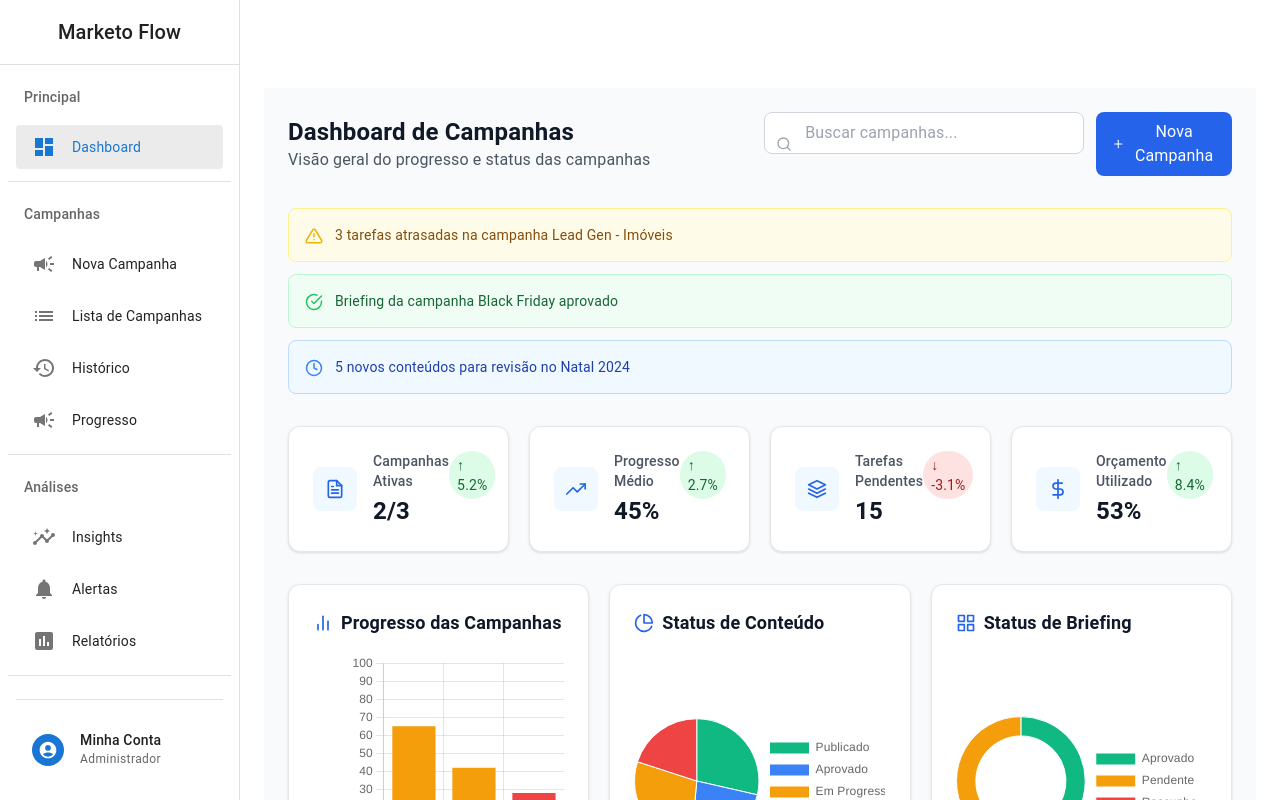
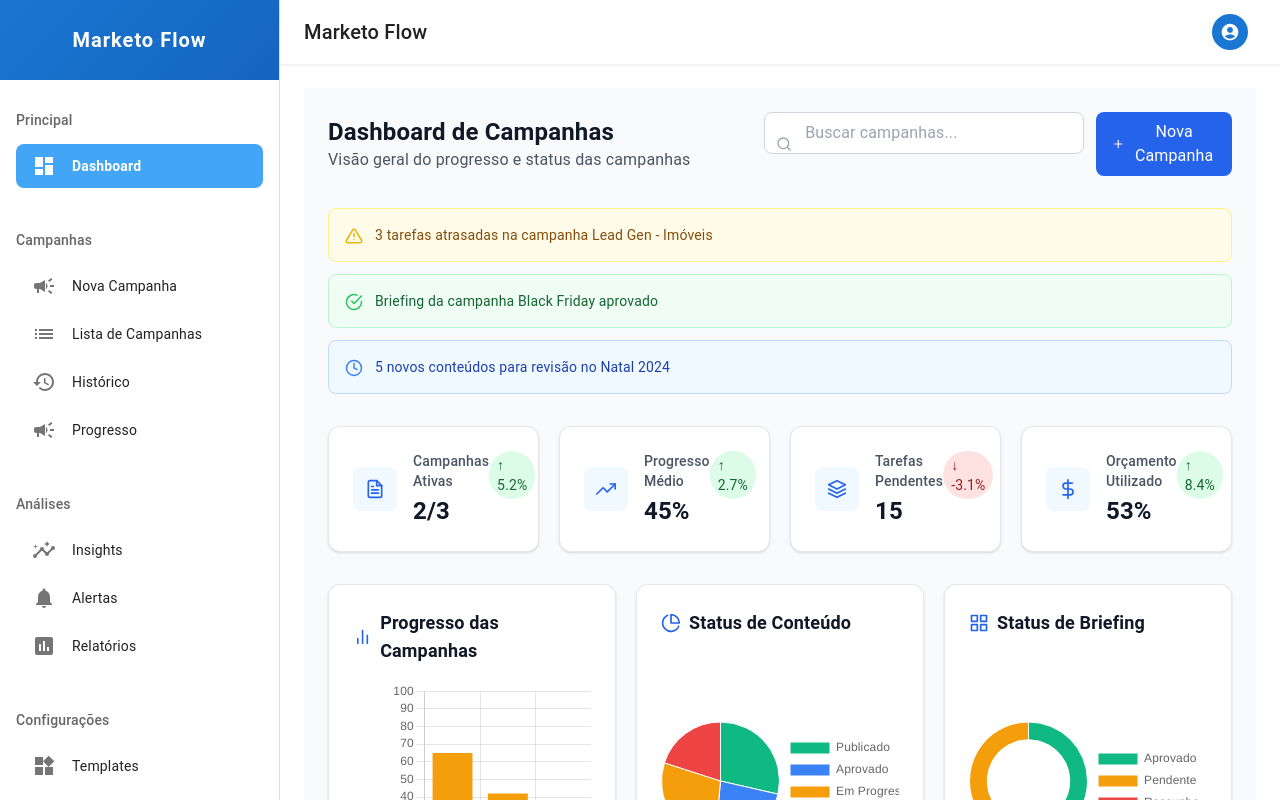
Before and after one commit to rayccoutinho/marketo-flow, a React (Create React App) app: page /insights/priority in a window 1280 px wide. Both pictures are taken after typing "name@example.com", "Sample123" into the empty fields and a click on the button "Acessar Plataforma". Shown: the top 800 px of the page. Built offline with nearby package versions, Linux system fonts and the light colour scheme.

Commit message:
Ajustando o Layout

```diff
--- a/public/index.html
+++ b/public/index.html
@@ -3,6 +3,7 @@
   <head>
     <meta charset="utf-8" />
     <link rel="icon" href="%PUBLIC_URL%/favicon.ico" />
+    <link rel="stylesheet" href="https://fonts.googleapis.com/css2?family=Inter:wght@300;400;500;600;700&display=swap"/>
     <meta name="viewport" content="width=device-width, initial-scale=1" />
     <meta name="theme-color" content="#000000" />
     <meta
--- /dev/null
+++ b/src/components/DataCard.tsx
@@ -0,0 +1,143 @@
+import React from 'react';
+import {
+  Card,
+  Typography,
+  Chip,
+  Box,
+  SvgIcon,
+  styled
+} from '@mui/material';
+import { TrendingUp, TrendingDown } from '@mui/icons-material';
+
+interface DataCardProps {
+  title: string;
+  value: string | number;
+  change: number;
+  icon?: React.ReactNode;
+  variant?: 'default' | 'accent';
+}
+
+const GradientCard = styled(Card)(({ theme }) => ({
+  position: 'relative',
+  overflow: 'hidden',
+  border: 'none',
+  borderRadius: '16px',
+  boxShadow: '0 4px 24px rgba(0, 0, 0, 0.08)',
+  transition: 'all 0.3s ease',
+  background: theme.palette.background.paper,
+  '&:hover': {
+    transform: 'translateY(-4px)',
+    boxShadow: '0 8px 32px rgba(0, 0, 0, 0.12)'
+  },
+  '&::before': {
+    content: '""',
+    position: 'absolute',
+    top: 0,
+    left: 0,
+    right: 0,
+    height: '4px',
+    background: 'linear-gradient(90deg, #6366F1, #8B5CF6)'
+  }
+}));
+
+const DataCard: React.FC<DataCardProps> = ({
+  title,
+  value,
+  change,
+  icon,
+  variant = 'default'
+}) => {
+  const isPositive = change >= 0;
+
+  return (
+    <GradientCard
+      sx={{
+        p: 3,
+        height: '100%',
+        ...(variant === 'accent' && {
+          background: 'linear-gradient(135deg, rgba(99, 102, 241, 0.1), rgba(139, 92, 246, 0.1))',
+          border: '1px solid rgba(99, 102, 241, 0.2)'
+        })
+      }}
+    >
+      <Box display="flex" justifyContent="space-between" alignItems="flex-start">
+        <Box>
+          <Typography
+            variant="overline"
+            color="text.secondary"
+            sx={{
+              display: 'block',
+              mb: 1,
+              fontWeight: 600,
+              letterSpacing: '0.5px'
+            }}
+          >
+            {title}
+          </Typography>
+
+          <Typography
+            variant="h4"
+            sx={{
+              fontWeight: 700,
+              lineHeight: 1.2,
+              background: variant === 'accent'
+                ? 'linear-gradient(90deg, #6366F1, #8B5CF6)'
+                : 'none',
+              WebkitBackgroundClip: variant === 'accent' ? 'text' : 'initial',
+              WebkitTextFillColor: variant === 'accent' ? 'transparent' : 'initial',
+              color: variant === 'accent' ? 'primary' : 'text.primary'
+            }}
+          >
+            {value}
+          </Typography>
+        </Box>
+
+        {icon && (
+          <Box
+            sx={{
+              p: 1.5,
+              borderRadius: '12px',
+              bgcolor: 'rgba(99, 102, 241, 0.1)',
+              color: 'primary.main'
+            }}
+          >
+            {icon}
+          </Box>
+        )}
+      </Box>
+
+      <Box display="flex" alignItems="center" mt={2}>
+        <Chip
+          icon={
+            <SvgIcon
+              component={isPositive ? TrendingUp : TrendingDown}
+              fontSize="small"
+              color={isPositive ? 'success' : 'error'}
+            />
+          }
+          label={`${isPositive ? '+' : ''}${change}%`}
+          sx={{
+            pl: 1,
+            backgroundColor: isPositive
+              ? 'rgba(16, 185, 129, 0.1)'
+              : 'rgba(239, 68, 68, 0.1)',
+            color: isPositive ? 'success.main' : 'error.main',
+            fontWeight: 600,
+            '.MuiChip-icon': {
+              marginRight: '4px'
+            }
+          }}
+        />
+        <Typography
+          variant="caption"
+          color="text.secondary"
+          sx={{ ml: 1 }}
+        >
+          vs período anterior
+        </Typography>
+      </Box>
+    </GradientCard>
+  );
+};
+
+export default DataCard;
--- a/src/components/Layout.tsx
+++ b/src/components/Layout.tsx
@@ -15,9 +15,11 @@ import {
   Menu,
   MenuItem,
   Typography,
-  styled,
   useTheme,
-  ListItemButtonProps
+  AppBar,
+  IconButton,
+  Container,
+  styled
 } from '@mui/material';
 import {
   Dashboard as DashboardIcon,
@@ -31,10 +33,40 @@ import {
   List as ListIcon,
   Insights as InsightsIcon,
   History as HistoryIcon,
-  Notifications as AlertsIcon
+  Notifications as AlertsIcon,
+  Menu as MenuIcon
 } from '@mui/icons-material';
 
-const drawerWidth = 240;
+const drawerWidth = 280;
+
+const ModernAppBar = styled(AppBar)(({ theme }) => ({
+  backdropFilter: 'blur(8px)',
+  backgroundColor: 'rgba(255, 255, 255, 0.8)',
+  color: theme.palette.text.primary,
+  boxShadow: '0 1px 2px 0 rgba(0, 0, 0, 0.05)',
+  borderBottom: '1px solid rgba(0, 0, 0, 0.05)',
+  [theme.breakpoints.up('sm')]: {
+    width: `calc(100% - ${drawerWidth}px)`,
+    marginLeft: `${drawerWidth}px`,
+  },
+}));
+
+const Sidebar = styled(Box)(({ theme }) => ({
+  width: drawerWidth,
+  flexShrink: 0,
+  [theme.breakpoints.up('sm')]: {
+    position: 'fixed',
+    height: '100vh',
+  },
+}));
+
+const MainContent = styled(Box)(({ theme }) => ({
+  flexGrow: 1,
+  minHeight: '100vh',
+  [theme.breakpoints.up('sm')]: {
+    marginLeft: `${drawerWidth}px`,
+  },
+}));
 
 type MenuItemType = {
   text: string;
@@ -53,34 +85,12 @@ type LayoutProps = {
   children?: React.ReactNode;
 };
 
-interface CustomListItemButtonProps extends ListItemButtonProps {
-  component?: React.ElementType;
-  to?: string;
-  selected?: boolean;
-}
-
-const StyledListItemButton = styled(ListItemButton, {
-  shouldForwardProp: (prop) => prop !== 'selected',
-})<CustomListItemButtonProps>(({ theme, selected }) => ({
-  borderRadius: theme.shape.borderRadius,
-  margin: theme.spacing(0.5, 1),
-  ...(selected && {
-    backgroundColor: theme.palette.action.selected,
-    color: theme.palette.primary.main,
-    '& .MuiListItemIcon-root': {
-      color: theme.palette.primary.main,
-    },
-  }),
-  '&:hover': {
-    backgroundColor: theme.palette.action.hover,
-  },
-}));
-
 const Layout = ({ onLogout, children }: LayoutProps) => {
   const theme = useTheme();
   const location = useLocation();
   const navigate = useNavigate();
   const [anchorEl, setAnchorEl] = useState<null | HTMLElement>(null);
+  const [mobileOpen, setMobileOpen] = useState(false);
   const open = Boolean(anchorEl);
 
   const menuGroups: MenuGroupType[] = [
@@ -136,40 +146,76 @@ const Layout = ({ onLogout, children }: LayoutProps) => {
   };
 
   return (
-    <Box sx={{ display: 'flex', minHeight: '100vh' }}>
+    <Box sx={{ display: 'flex', minHeight: '100vh', bgcolor: 'background.default' }}>
       <CssBaseline />
 
-      {/* Sidebar */}
+      <ModernAppBar position="fixed">
+        <Toolbar sx={{ px: { sm: 3 } }}>
+          <IconButton
+            color="inherit"
+            edge="start"
+            onClick={() => setMobileOpen(!mobileOpen)}
+            sx={{ mr: 2, display: { sm: 'none' } }}
+          >
+            <MenuIcon />
+          </IconButton>
+          <Typography variant="h6" noWrap component="div" sx={{ flexGrow: 1 }}>
+            Marketo Flow
+          </Typography>
+          <IconButton onClick={handleMenuOpen}>
+            <Avatar sx={{
+              width: 36,
+              height: 36,
+              bgcolor: theme.palette.primary.main
+            }}>
+              <AccountIcon fontSize="small" />
+            </Avatar>
+          </IconButton>
+        </Toolbar>
+      </ModernAppBar>
+
+      <Sidebar>
         <Box
-        component="nav"
           sx={{
             width: drawerWidth,
-          flexShrink: 0,
+            height: '100vh',
+            position: 'fixed',
             bgcolor: 'background.paper',
             borderRight: '1px solid',
             borderColor: 'divider',
-          height: '100vh',
-          position: 'fixed',
-          display: 'flex',
-          flexDirection: 'column'
+            display: { xs: mobileOpen ? 'block' : 'none', sm: 'block' },
+            overflowY: 'auto'
           }}
         >
-        <Toolbar sx={{ justifyContent: 'center', py: 2 }}>
-          <Typography variant="h6" noWrap component="div">
+          <Toolbar sx={{
+            justifyContent: 'center',
+            py: 3,
+            background: `linear-gradient(135deg, ${theme.palette.primary.main}, ${theme.palette.primary.dark})`
+          }}>
+            <Typography
+              variant="h6"
+              noWrap
+              component="div"
+              sx={{
+                color: 'common.white',
+                fontWeight: 700,
+                letterSpacing: 1
+              }}
+            >
               Marketo Flow
             </Typography>
           </Toolbar>
-        <Divider />
 
-        {/* Menu Items */}
-        <Box sx={{ flexGrow: 1, overflowY: 'auto', p: 1 }}>
+          <Box sx={{ flexGrow: 1, overflowY: 'auto', p: 2 }}>
             {menuGroups.map((group, index) => (
               <React.Fragment key={index}>
                 <ListSubheader
                   sx={{
-                  bgcolor: 'inherit',
-                  color: theme.palette.text.secondary,
-                  fontWeight: 'medium'
+                    bgcolor: 'transparent',
+                    color: 'text.secondary',
+                    fontWeight: 'medium',
+                    px: 0,
+                    pt: index > 0 ? 3 : 0
                   }}
                 >
                   {group.subheader}
@@ -177,54 +223,57 @@ const Layout = ({ onLogout, children }: LayoutProps) => {
                 <List disablePadding>
                   {group.items.map((item) => (
                     <ListItem key={item.text} disablePadding>
-                    <StyledListItemButton
+                      <ListItemButton
                         component={Link}
                         to={item.path}
                         selected={isItemSelected(item)}
+                        sx={{
+                          borderRadius: 2,
+                          mb: 0.5,
+                          '&.Mui-selected': {
+                            bgcolor: 'primary.light',
+                            color: 'primary.contrastText',
+                            '& .MuiListItemIcon-root': {
+                              color: 'primary.contrastText'
+                            }
+                          },
+                          '&:hover': {
+                            bgcolor: 'action.hover',
+                          }
+                        }}
                       >
                         <ListItemIcon sx={{ minWidth: 40 }}>
                           {item.icon}
                         </ListItemIcon>
                         <ListItemText
                           primary={item.text}
-                        primaryTypographyProps={{ variant: 'body2' }}
+                          primaryTypographyProps={{
+                            variant: 'body2',
+                            fontWeight: isItemSelected(item) ? 600 : 400
+                          }}
                         />
-                    </StyledListItemButton>
+                      </ListItemButton>
                     </ListItem>
                   ))}
                 </List>
-              {index < menuGroups.length - 1 && <Divider sx={{ my: 1 }} />}
               </React.Fragment>
             ))}
           </Box>
+        </Box>
+      </Sidebar>
 
-        {/* User Section */}
-        <Box sx={{ p: 2, bgcolor: 'background.default' }}>
-          <Divider sx={{ mb: 2 }} />
-          <ListItemButton
-            onClick={handleMenuOpen}
-            sx={{
-              borderRadius: theme.shape.borderRadius,
-              '&:hover': {
-                backgroundColor: theme.palette.action.hover,
-              },
-            }}
-          >
-            <Avatar sx={{
-              mr: 2,
-              bgcolor: theme.palette.primary.main,
-              width: 32,
-              height: 32
+      <MainContent>
+        <Toolbar />
+        <Container maxWidth="xl" sx={{
+          p: { xs: 2, sm: 3 },
+          '&.MuiContainer-root': {
+            pl: { sm: 3 },
+            pr: { sm: 3 }
+          }
         }}>
-              <AccountIcon fontSize="small" />
-            </Avatar>
-            <ListItemText
-              primary="Minha Conta"
-              secondary="Administrador"
-              primaryTypographyProps={{ variant: 'body2', fontWeight: 'medium' }}
-              secondaryTypographyProps={{ variant: 'caption' }}
-            />
-          </ListItemButton>
+          {children || <Outlet />}
+        </Container>
+      </MainContent>
 
       <Menu
         anchorEl={anchorEl}
@@ -235,8 +284,29 @@ const Layout = ({ onLogout, children }: LayoutProps) => {
           horizontal: 'right',
         }}
         transformOrigin={{
-              vertical: 'bottom',
+          vertical: 'top',
           horizontal: 'right',
+        }}
+        PaperProps={{
+          elevation: 3,
+          sx: {
+            mt: 1.5,
+            minWidth: 200,
+            borderRadius: 2,
+            overflow: 'visible',
+            '&:before': {
+              content: '""',
+              display: 'block',
+              position: 'absolute',
+              top: 0,
+              right: 14,
+              width: 10,
+              height: 10,
+              bgcolor: 'background.paper',
+              transform: 'translateY(-50%) rotate(45deg)',
+              zIndex: 0,
+            }
+          }
         }}
       >
         <MenuItem onClick={() => {
@@ -256,24 +326,6 @@ const Layout = ({ onLogout, children }: LayoutProps) => {
         </MenuItem>
       </Menu>
     </Box>
-      </Box>
-
-      {/* Main Content */}
-      <Box
-        component="main"
-        sx={{
-          flexGrow: 1,
-          p: 3,
-          width: { sm: `calc(100% - ${drawerWidth}px)` },
-          ml: { sm: `${drawerWidth}px` },
-          bgcolor: 'background.default',
-          minHeight: '100vh'
-        }}
-      >
-        <Toolbar />
-        {children || <Outlet />}
-      </Box>
-    </Box>
   );
 };
 
--- /dev/null
+++ b/src/theme/theme.ts
@@ -0,0 +1,35 @@
+import { createTheme } from '@mui/material/styles';
+
+export const theme = createTheme({
+  palette: {
+    primary: {
+      main: '#6366F1',
+      light: '#8183f4',
+      dark: '#4547d9',
+      contrastText: '#ffffff'
+    },
+    background: {
+      default: '#f8fafc',
+      paper: '#ffffff'
+    },
+    text: {
+      primary: '#1e293b',
+      secondary: '#64748b'
+    },
+    divider: '#e2e8f0'
+  },
+  shape: {
+    borderRadius: 12
+  },
+  components: {
+    MuiListItemButton: {
+      styleOverrides: {
+        root: {
+          '&.Mui-selected': {
+            backgroundColor: 'rgba(99, 102, 241, 0.1)'
+          }
+        }
+      }
+    }
+  }
+});
```
Also changed, not shown: src/theme/animations.ts (added, +12 -0 lines). Lines whose indentation alone changed are shown as unchanged.
